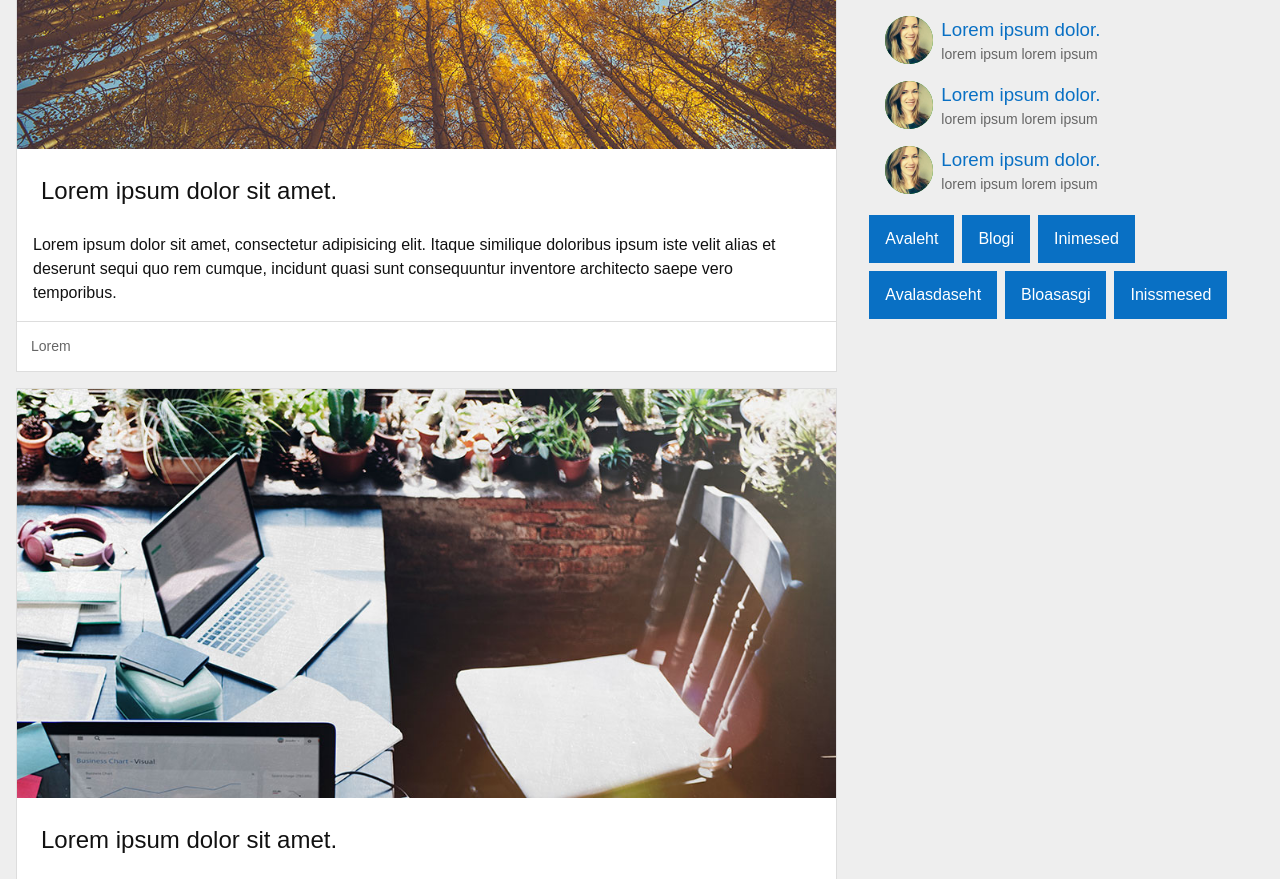
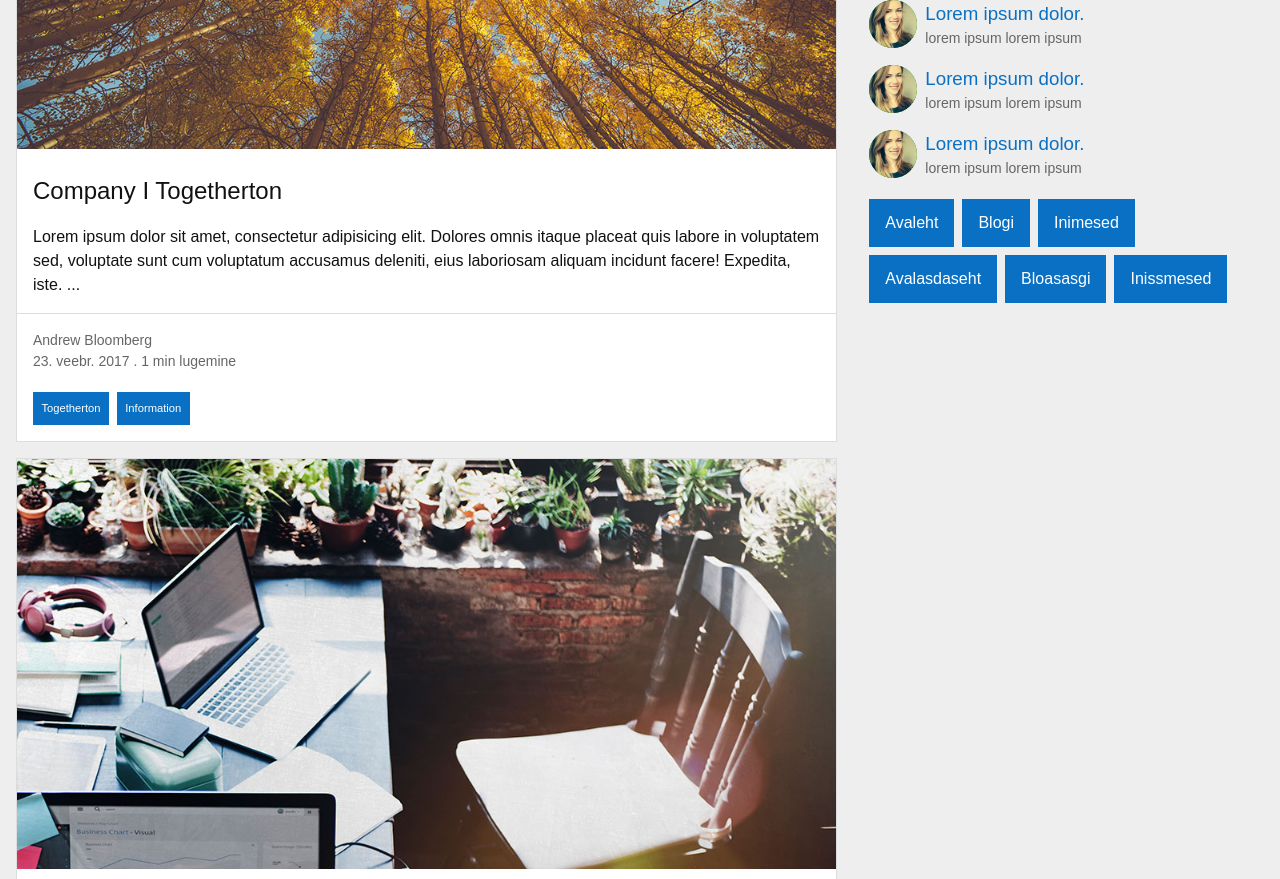
Before and after one commit to antonaavik/intranet, a browser extension: page static/index.html in a window 1280 px wide. Shown: the part 389-1268 px from the top of the page. Drawn offline with Linux system fonts and the light colour scheme.

Commit message:
another set of changes

```diff
--- a/static/index.html
+++ b/static/index.html
@@ -37,11 +37,18 @@
                         <img src="images/pexels.jpg" alt="">
                     </p>
                     <div class="card__block">
-                        <h2>Lorem ipsum dolor sit amet.</h2>
-                        <p>Lorem ipsum dolor sit amet, consectetur adipisicing elit. Itaque similique doloribus ipsum iste velit alias et deserunt sequi quo rem cumque, incidunt quasi sunt consequuntur inventore architecto saepe vero temporibus.</p>
+                        <h2>Company I Togetherton</h2>
+                        <p>Lorem ipsum dolor sit amet, consectetur adipisicing elit. Dolores omnis itaque placeat quis labore in voluptatem sed, voluptate sunt cum voluptatum accusamus deleniti, eius laboriosam aliquam incidunt facere! Expedita, iste. ...</p>
                     </div>
                     <div class="card__block small muted">
-                        <p>Lorem</p>
+                        <div class="media">
+                            <p>Andrew Bloomberg</p>
+                            <p>23. veebr. 2017 . 1 min lugemine</p>
+                        </div>
+                        <ul class="list-unstyled list-inline">
+                            <li><a href="#" class="btn btn--primary btn--small">Togetherton</a></li>
+                            <li><a href="#" class="btn btn--primary btn--small">Information</a></li>
+                        </ul>
                     </div>
                 </div>
                 <div class="card">
--- a/static/shell.css
+++ b/static/shell.css
@@ -47,7 +47,7 @@ img {
 /* Type */
 
 h1,h2,h3,h4,h5,h6,ul,ol,table,p {
-    margin: 1em;
+    margin: 1em 1rem 1rem;
     font-weight: inherit;
 }
 
@@ -158,11 +158,11 @@ h1,h2,h3,h4,h5,h6,ul,ol,table,p {
 
 .btn {
     display: inline-block;
-    padding: 0.75rem;
+    padding: 0.75em;
 }
 .btn span {
     display: block;
-    margin: 0 0.25rem;
+    margin: 0 0.25em;
 }
 .btn--primary {
     background: var(--color-primary);
@@ -175,6 +175,9 @@ h1,h2,h3,h4,h5,h6,ul,ol,table,p {
 }
 .btn--block + .btn--block {
     margin: 0.5rem 0 0;
+}
+.btn--small {
+    font-size: 0.8em;
 }
 
 /* Components -> Stamp */
@@ -223,9 +226,6 @@ h1,h2,h3,h4,h5,h6,ul,ol,table,p {
 
 /* Components -> section */
 
-.section {
-    margin: 1rem;
-}
 .section__header {
     overflow: hidden;
     border-bottom: 1px solid #ddd;
```
